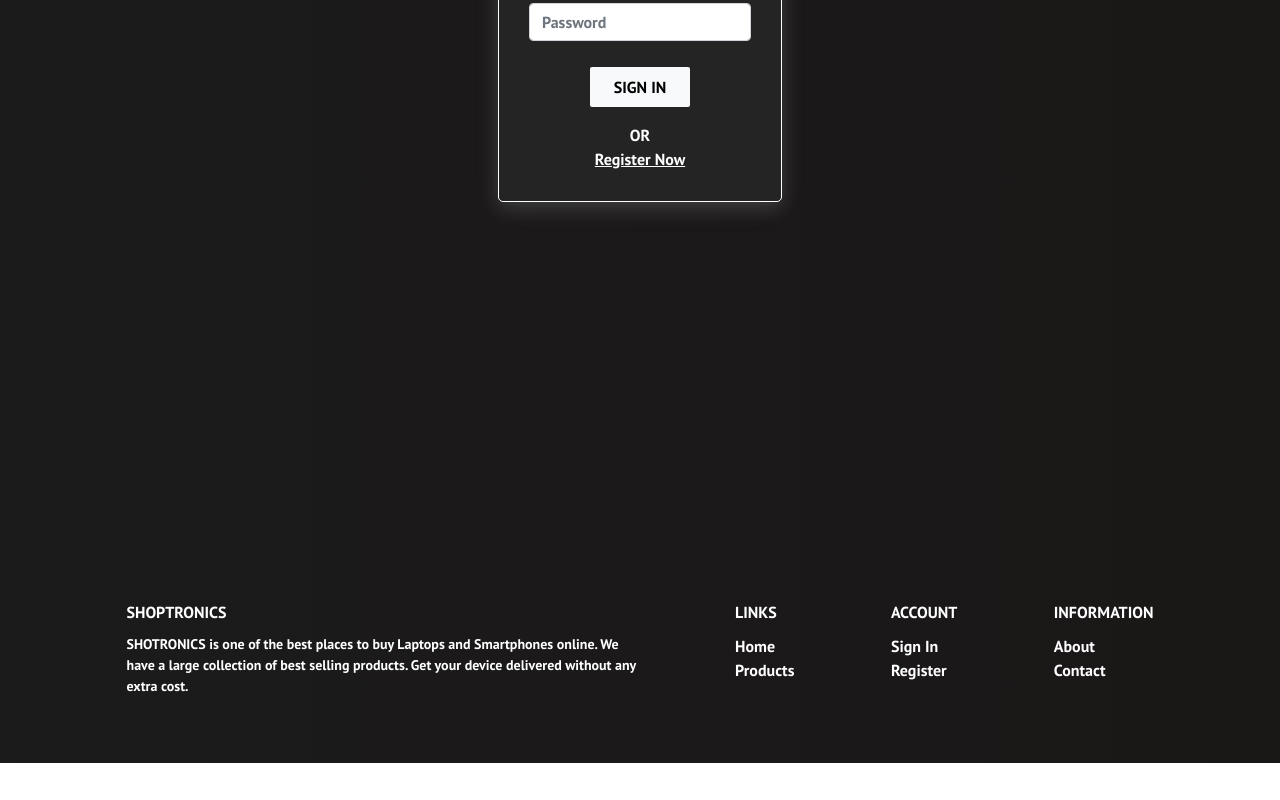
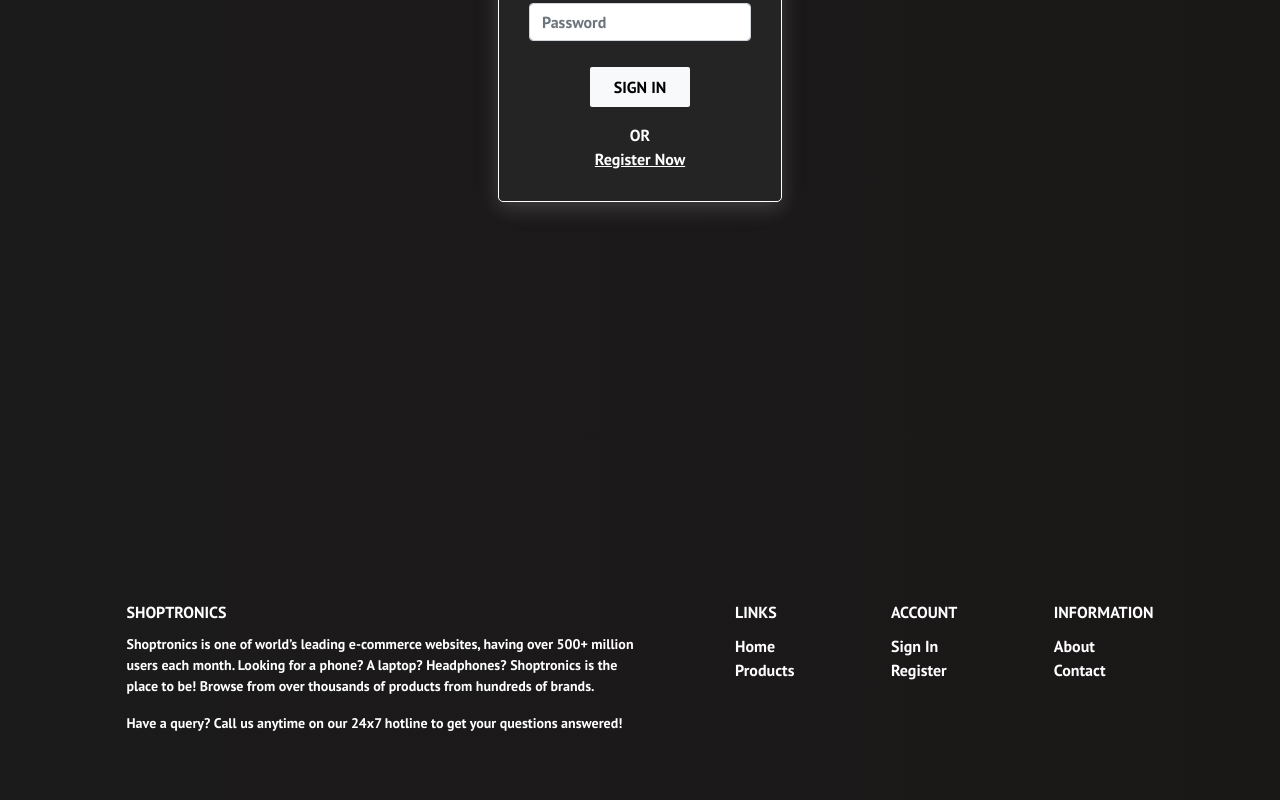
Before and after one commit to shashank1707/shoptronics, a React (Create React App) app: page /signin in a window 1280 px wide. Shown: the part 330-1130 px from the top of the page. Before the commit the page ends 1093 px from the top, so only its background shows below. Built offline with nearby package versions, Linux system fonts and the light colour scheme; no server answers.

Commit message:
watch review button

```diff
--- a/src/components/Footer.js
+++ b/src/components/Footer.js
@@ -16,7 +16,7 @@ function Footer() {
         }
     })
 
-    const description = 'SHOTRONICS is one of the best places to buy Laptops and Smartphones online. We have a large collection of best selling products. Get your device delivered without any extra cost.'
+    const description = 'Shoptronics is one of world’s leading e-commerce websites, having over 500+ million users each month. Looking for a phone? A laptop? Headphones? Shoptronics is the place to be! Browse from over thousands of products from hundreds of brands.';
 
 
     return (
@@ -27,6 +27,7 @@ function Footer() {
                     SHOPTRONICS
                 </div>
                 <p className='footer-details'>{description}</p>
+                <p className='footer-details'>Have a query? Call us anytime on our 24x7 hotline to get your questions answered!</p>
             </div>
 
             <div className='footer-col'>
--- a/src/pages/Product.js
+++ b/src/pages/Product.js
@@ -112,9 +112,19 @@ function Product(props) {
     return (
 
         <div className='product'>
+        <div style={{
+            display: 'flex',
+            flex: 1,
+            flexDirection: 'column',
+            alignItems: 'center',
+        }}>
             <div className='img-col'>
                 <div><img src={productDetails.photoURL} className='product-img' /></div>
             </div>
+            <Button style={{width: '200px', margin: '20px'}} onClick={() => {
+                window.open(productDetails.ytlink)
+            }}>Watch Product Review</Button>
+        </div>
             <div className='product-details'>
                 <div className='product-name'>{productDetails.name}</div>
                 <div className='product-desc'>{productDetails.description}</div>
```
